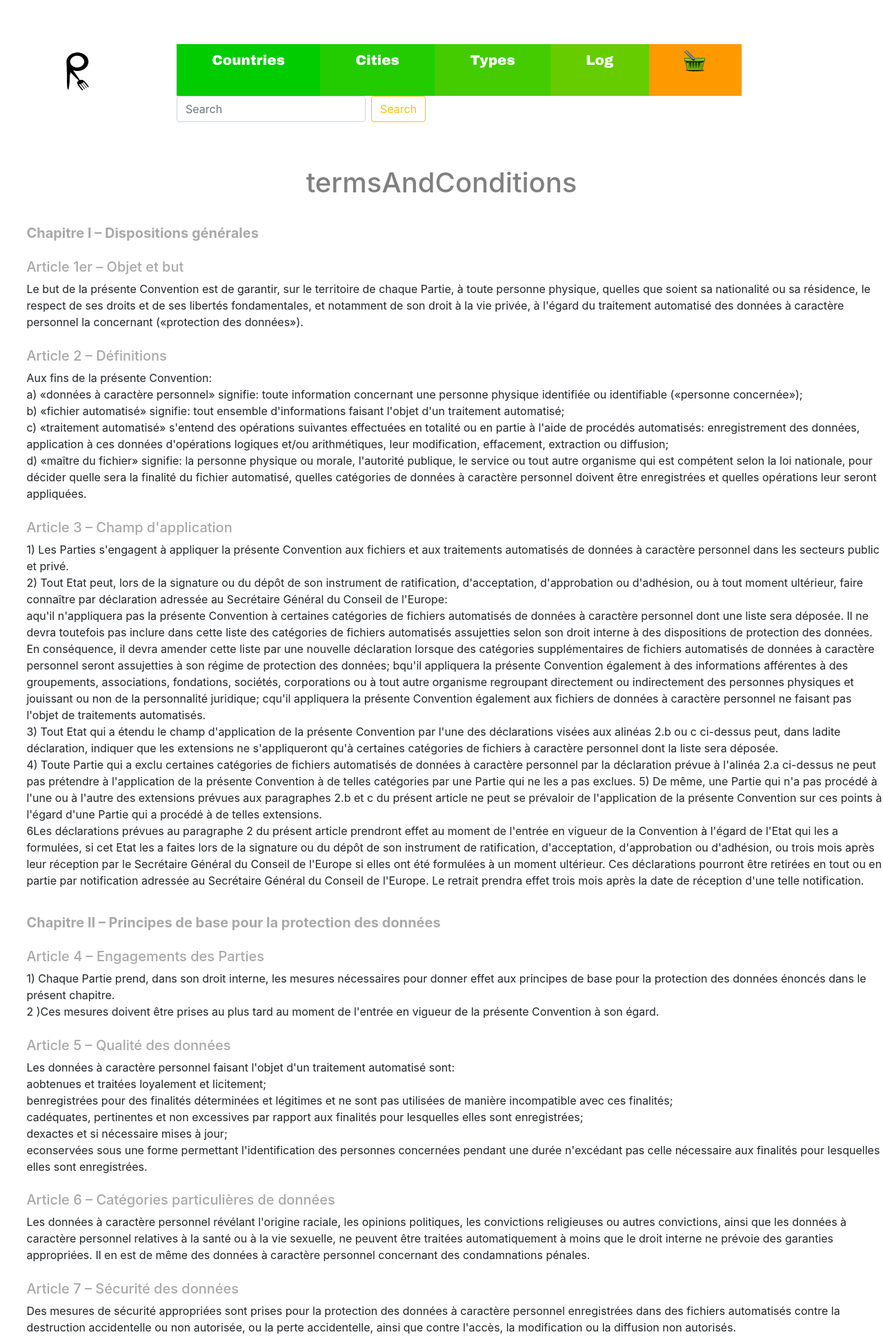
After one commit to bramsobrahms/restonline, a Symfony app: template templates/infos/condition.html.twig in a window 1280 px wide. The commit adds this page. Shown: the top 1939 px of the page at 69% size. Run offline with Twig, Linux system fonts and the light colour scheme; the template is opened without the code that fills it, so the values that code supplies are empty; some libraries are stand-ins or nearby versions.

Commit message:
Make css

```diff
--- a/composer.json
+++ b/composer.json
@@ -25,7 +25,7 @@
         "symfony/routing": "*",
         "symfony/security-bundle": "*",
         "symfony/serializer-pack": "*",
-        "symfony/swiftmailer-bundle": "^3.1",
+        "symfony/swiftmailer-bundle": "^3.2",
         "symfony/twig-bundle": "*",
         "symfony/validator": "*",
         "symfony/var-dumper": "*",
@@ -34,7 +34,6 @@
         "symfony/web-server-bundle": "*",
         "symfony/webpack-encore-pack": "^1.0",
         "symfony/yaml": "*"
-
     },
     "require-dev": {
         "sensiolabs/security-checker": "^4.1",
--- a/public/dist/css/styles.css
+++ b/public/dist/css/styles.css
@@ -337,3 +353,23 @@ td{
 	margin-top: 2%;
 	margin-left: 40%
 }
+
+/*
+ This is for the folder template
+ Infos/terms.html.twig and FAQ.html.twig
+*/
+
+.infosTerms{
+	color:gray;
+	margin-top: 5%;
+}
+
+.infosChap{
+	color:darkgray;
+	margin-top: 3%;
+}
+
+.infosTitle{
+	color:darkgrey;
+	margin-top: 2%;
+}
--- a/src/Controller/ContactController.php
+++ b/src/Controller/ContactController.php
@@ -48,7 +48,7 @@ class ContactController extends AbstractController
 		]);
 	}
 
-
+	// send a mail for each restaurant personal
 	private function sendEmail(){
 		$myappContactMail = 'bramsobrahm@gmail.com';
 		$myappContactPassword = '123';
--- a/templates/base.html.twig
+++ b/templates/base.html.twig
@@ -60,7 +60,20 @@
 
 		<div id="footer">
 			{% block footer %}
-				Brahim KHADRI<br /> -- TFE -- <br />2018
+				<br />
+				<!-- send email to admin website -->
+				<a href="mailto:Restonline@gmail.com" style="color:#931969; font-family: 'DIN Alternate';">
+					<p class="footerCss">Contact us</p>
+				</a>
+				<a href="{{path('faq')}}"><p class="footerCss">F.A.Q</p></a>
+				<a href="{{path('termsAndConditions')}}"><p class="footerCss">Terms and conditions</p></a>
+
+				<!-- Property the website -->
+				<div id="proprietary">
+					Brahim KHADRI<br />
+					-- TFE -- 2018 --<br />
+					© restonline
+				</div>
 			{% endblock %}
 		</div>
 	</body>
--- /dev/null
+++ b/templates/infos/condition.html.twig
@@ -0,0 +1,192 @@
+{% extends 'base.html.twig' %}
+
+{% block title %}Terms and condition{% endblock %}
+
+{% block body %}
+
+    <h1 class="infosTerms" style="text-align: center">termsAndConditions</h1>
+
+    <div style="margin-left:3%;">
+
+        <h5 class="infosChap"><b>Chapitre I – Dispositions générales</b></h5>
+
+        <h5 class="infosTitle">Article 1er – Objet et but</h5>
+        Le but de la présente Convention est de garantir, sur le territoire de chaque Partie, à toute personne physique, quelles que soient sa nationalité ou sa résidence, le respect de ses droits et de ses libertés fondamentales, et notamment de son droit à la vie privée, à l'égard du traitement automatisé des données à caractère personnel la concernant («protection des données»).
+
+        <h5 class="infosTitle">Article 2 – Définitions</h5>
+        Aux fins de la présente Convention:<br />
+        a) «données à caractère personnel» signifie: toute information concernant une personne physique identifiée ou identifiable («personne concernée»);<br />
+        b) «fichier automatisé» signifie: tout ensemble d'informations faisant l'objet d'un traitement automatisé;<br />
+        c) «traitement automatisé» s'entend des opérations suivantes effectuées en totalité ou en partie à l'aide de procédés automatisés: enregistrement des données, application à ces données d'opérations logiques et/ou arithmétiques, leur modification, effacement, extraction ou diffusion;<br />
+        d) «maître du fichier» signifie: la personne physique ou morale, l'autorité publique, le service ou tout autre organisme qui est compétent selon la loi nationale, pour décider quelle sera la finalité du fichier automatisé, quelles catégories de données à caractère personnel doivent être enregistrées et quelles opérations leur seront appliquées.
+
+        <h5 class="infosTitle">Article 3 – Champ d'application</h5>
+        1) Les Parties s'engagent à appliquer la présente Convention aux fichiers et aux traitements automatisés de données à caractère personnel dans les secteurs public et privé.<br />
+        2) Tout Etat peut, lors de la signature ou du dépôt de son instrument de ratification, d'acceptation, d'approbation ou d'adhésion, ou à tout moment ultérieur, faire connaître par déclaration adressée au Secrétaire Général du Conseil de l'Europe:<br />
+        aqu'il n'appliquera pas la présente Convention à certaines catégories de fichiers automatisés de données à caractère personnel dont une liste sera déposée. Il ne devra toutefois pas inclure dans cette liste des catégories de fichiers automatisés assujetties selon son droit interne à des dispositions de protection des données. En conséquence, il devra amender cette liste par une nouvelle déclaration lorsque des catégories supplémentaires de fichiers automatisés de données à caractère personnel seront assujetties à son régime de protection des données;
+        bqu'il appliquera la présente Convention également à des informations afférentes à des groupements, associations, fondations, sociétés, corporations ou à tout autre organisme regroupant directement ou indirectement des personnes physiques et jouissant ou non de la personnalité juridique;
+        cqu'il appliquera la présente Convention également aux fichiers de données à caractère personnel ne faisant pas l'objet de traitements automatisés.<br />
+        3) Tout Etat qui a étendu le champ d'application de la présente Convention par l'une des déclarations visées aux alinéas 2.b ou c ci-dessus peut, dans ladite déclaration, indiquer que les extensions ne s'appliqueront qu'à certaines catégories de fichiers à caractère personnel dont la liste sera déposée.<br />
+        4) Toute Partie qui a exclu certaines catégories de fichiers automatisés de données à caractère personnel par la déclaration prévue à l'alinéa 2.a ci-dessus ne peut pas prétendre à l'application de la présente Convention à de telles catégories par une Partie qui ne les a pas exclues.
+        5) De même, une Partie qui n'a pas procédé à l'une ou à l'autre des extensions prévues aux paragraphes 2.b et c du présent article ne peut se prévaloir de l'application de la présente Convention sur ces points à l'égard d'une Partie qui a procédé à de telles extensions.<br />
+        6Les déclarations prévues au paragraphe 2 du présent article prendront effet au moment de l'entrée en vigueur de la Convention à l'égard de l'Etat qui les a formulées, si cet Etat les a faites lors de la signature ou du dépôt de son instrument de ratification, d'acceptation, d'approbation ou d'adhésion, ou trois mois après leur réception par le Secrétaire Général du Conseil de l'Europe si elles ont été formulées à un moment ultérieur. Ces déclarations pourront être retirées en tout ou en partie par notification adressée au Secrétaire Général du Conseil de l'Europe. Le retrait prendra effet trois mois après la date de réception d'une telle notification.
+
+
+        <h5 class="infosChap"><b>Chapitre II – Principes de base pour la protection des données</b></h5>
+
+        <h5 class="infosTitle">Article 4 – Engagements des Parties</h5>
+        1) Chaque Partie prend, dans son droit interne, les mesures nécessaires pour donner effet aux principes de base pour la protection des données énoncés dans le présent chapitre.<br />
+        2 )Ces mesures doivent être prises au plus tard au moment de l'entrée en vigueur de la présente Convention à son égard.<br />
+
+        <h5 class="infosTitle">Article 5 – Qualité des données</h5>
+        Les données à caractère personnel faisant l'objet d'un traitement automatisé sont:<br />
+        aobtenues et traitées loyalement et licitement;<br />
+        benregistrées pour des finalités déterminées et légitimes et ne sont pas utilisées de manière incompatible avec ces finalités;<br />
+        cadéquates, pertinentes et non excessives par rapport aux finalités pour lesquelles elles sont enregistrées;<br />
+        dexactes et si nécessaire mises à jour;<br />
+        econservées sous une forme permettant l'identification des personnes concernées pendant une durée n'excédant pas celle nécessaire aux finalités pour lesquelles elles sont enregistrées.
+
+        <h5 class="infosTitle">Article 6 – Catégories particulières de données</h5>
+        Les données à caractère personnel révélant l'origine raciale, les opinions politiques, les convictions religieuses ou autres convictions, ainsi que les données à caractère personnel relatives à la santé ou à la vie sexuelle, ne peuvent être traitées automatiquement à moins que le droit interne ne prévoie des garanties appropriées. Il en est de même des données à caractère personnel concernant des condamnations pénales.
+
+        <h5 class="infosTitle">Article 7 – Sécurité des données</h5>
+        Des mesures de sécurité appropriées sont prises pour la protection des données à caractère personnel enregistrées dans des fichiers automatisés contre la destruction accidentelle ou non autorisée, ou la perte accidentelle, ainsi que contre l'accès, la modification ou la diffusion non autorisés.
+
+        <h5 class="infosTitle">Article 8 – Garanties complémentaires pour la personne concernée</h5>
+        Toute personne doit pouvoir:<br />
+        aconnaître l'existence d'un fichier automatisé de données à caractère personnel, ses finalités principales, ainsi que l'identité et la résidence habituelle ou le principal établissement du maître du fichier;<br />
+        bobtenir à des intervalles raisonnables et sans délais ou frais excessifs la confirmation de l'existence ou non dans le fichier automatisé, de données à caractère personnel la concernant ainsi que la communication de ces données sous une forme intelligible;<br />
+        cobtenir, le cas échéant, la rectification de ces données ou leur effacement lorsqu'elles ont été traitées en violation des dispositions du droit interne donnant effet aux principes de base énoncés dans les articles 5 et 6 de la présente Convention;<br />
+        ddisposer d'un recours s'il n'est pas donné suite à une demande de confirmation ou, le cas échéant, de communication, de rectification ou d'effacement, visée aux paragraphes b et c du présent article.
+
+        <h5 class="infosTitle">Article 9 – Exceptions et restrictions</h5>
+        1) Aucune exception aux dispositions des articles 5, 6 et 8 de la présente Convention n'est admise, sauf dans les limites définies au présent article.<br />
+        2) Il est possible de déroger aux dispositions des articles 5, 6 et 8 de la présente Convention lorsqu'une telle dérogation, prévue par la loi de la Partie, constitue une mesure nécessaire dans une société démocratique:<br />
+        a) à la protection de la sécurité de l'Etat, à la sûreté publique, aux intérêts monétaires de l'Etat ou à la répression des infractions pénales;<br />
+        b) à la protection de la personne concernée et des droits et libertés d'autrui.<br />
+        3) Des restrictions à l'exercice des droits visés aux paragraphes b, c et d de l'article 8 peuvent être prévues par la loi pour les fichiers automatisés de données à caractère personnel utilisés à des fins de statistiques ou de recherches scientifiques, lorsqu'il n'existe manifestement pas de risques d'atteinte à la vie privée des personnes concernées.
+
+        <h5 class="infosTitle">Article 10 – Sanctions et recours</h5>
+        Chaque Partie s'engage à établir des sanctions et recours appropriés visant les violations aux dispositions du droit interne donnant effet aux principes de base pour la protection des données énoncés dans le présent chapitre.
+
+        <h5 class="infosTitle">Article 11 – Protection plus étendue</h5>
+        Aucune des dispositions du présent chapitre ne sera interprétée comme limitant ou portant atteinte à la faculté pour chaque Partie d'accorder aux personnes concernées une protection plus étendue que celle prévue par la présente Convention.
+
+
+
+        <h5 class="infosChap">Chapitre III – Flux transfrontières de données</h5>
+
+        <h5 class="infosTitle">Article 12 – Flux transfrontières de données à caractère personnel et droit interne</h5>
+        1) Les dispositions suivantes s'appliquent aux transferts à travers les frontières nationales, quel que soit le support utilisé, de données à caractère personnel faisant l'objet d'un traitement automatisé ou rassemblées dans le but de les soumettre à un tel traitement.<br />
+        2) Une Partie ne peut pas, aux seules fins de la protection de la vie privée, interdire ou soumettre à une autorisation spéciale les flux transfrontières de données à caractère personnel à destination du territoire d'une autre Partie.<br />
+        3) Toutefois, toute Partie a la faculté de déroger aux dispositions du paragraphe 2:<br />
+        a) dans la mesure où sa législation prévoit une réglementation spécifique pour certaines catégories de données à caractère personnel ou de fichiers automatisés de données à caractère personnel, en raison de la nature de ces données ou de ces fichiers, sauf si la réglementation de l'autre Partie apporte une protection équivalente;<br />
+        b) lorsque le transfert est effectué à partir de son territoire vers le territoire d'un Etat non contractant par l'intermédiaire du territoire d'une autre Partie, afin d'éviter que de tels transferts n'aboutissent à contourner la législation de la Partie visée au début du présent paragraphe.
+
+
+
+        <h5 class="infosChap">Chapitre IV – Entraide</h5>
+
+        <h5 class="infosTitle">Article 13 – Coopération entre les Parties</h5>
+        1Les Parties s'engagent à s'accorder mutuellement assistance pour la mise en œuvre de la présente Convention.
+        2A cette fin,
+        achaque Partie désigne une ou plusieurs autorités dont elle communique la dénomination et l'adresse au Secrétaire Général du Conseil de l'Europe;
+        bchaque Partie qui a désigné plusieurs autorités indique dans la communication visée à l'alinéa précédent la compétence de chacune de ces autorités.
+        3Une autorité désignée par une Partie, à la demande d'une autorité désignée par une autre Partie:
+        afournira des informations sur son droit et sur sa pratique administrative en matière de protection des données;
+        bprendra, conformément à son droit interne et aux seules fins de la protection de la vie privée, toutes mesures appropriées pour fournir des informations de fait concernant un traitement automatisé déterminé effectué sur son territoire à l'exception toutefois des données à caractère personnel faisant l'objet de ce traitement.
+
+        <h5 class="infosTitle">Article 14 – Assistance aux personnes concernées ayant leur résidence à l'étranger</h5>
+        1Chaque Partie prête assistance à toute personne ayant sa résidence à l'étranger pour l'exercice des droits prévus par son droit interne donnant effet aux principes énoncés à l'article 8 de la présente Convention.
+        2Si une telle personne réside sur le territoire d'une autre Partie, elle doit avoir la faculté de présenter sa demande par l'intermédiaire de l'autorité désignée par cette Partie.
+        3La demande d'assistance doit contenir toutes les indications nécessaires concernant notamment:
+        ale nom, l'adresse et tous autres éléments pertinents d'identification concernant le requérant;
+        ble fichier automatisé de données à caractère personnel auquel la demande se réfère ou le maître de ce fichier;
+        cle but de la demande.
+
+        <h5 class="infosTitle">Article 15 – Garanties concernant l'assistance fournie par les autorités désignées</h5>
+        1Une autorité désignée par une Partie qui a reçu des informations d'une autorité désignée par une autre Partie, soit à l'appui d'une demande d'assistance, soit en réponse à une demande d'assistance qu'elle a formulée elle-même, ne pourra faire usage de ces informations à des fins autres que celles spécifiées dans la demande d'assistance.
+        2Chaque Partie veillera à ce que les personnes appartenant ou agissant au nom de l'autorité désignée soient liées par des obligations appropriées de secret ou de confidentialité à l'égard de ces informations.
+        3En aucun cas, une autorité désignée ne sera autorisée à faire, aux termes de l'article 14, paragraphe 2, une demande d'assistance au nom d'une personne concernée résidant à l'étranger, de sa propre initiative et sans le consentement exprès de cette personne.
+
+        <h5 class="infosTitle">Article 16 – Refus des demandes d'assistance</h5>
+        Une autorité désignée, saisie d'une demande d'assistance aux termes des articles 13 ou 14 de la présente Convention, ne peut refuser d'y donner suite que si:
+        ala demande est incompatible avec les compétences, dans le domaine de la protection des données, des autorités habilitées à répondre;
+        bla demande n'est pas conforme aux dispositions de la présente Convention;
+        cl'exécution de la demande serait incompatible avec la souveraineté, la sécurité ou l'ordre public de la Partie qui l'a désignée, ou avec les droits et libertés fondamentales des personnes relevant de la juridiction de cette Partie.
+
+        <h5 class="infosTitle">Article 17 – Frais et procédures de l'assistance</h5>
+        1L'entraide que les Parties s'accordent aux termes de l'article 13, ainsi que l'assistance qu'elles prêtent aux personnes concernées résidant à l'étranger aux termes de l'article 14, ne donnera pas lieu au paiement des frais et droits autres que ceux afférents aux experts et aux interprètes. Ces frais et droits seront à la charge de la Partie qui a désigné l'autorité qui a fait la demande d'assistance.
+        2La personne concernée ne peut être tenue de payer, en liaison avec les démarches entreprises pour son compte sur le territoire d'une autre Partie, des frais et droits autres que ceux exigibles des personnes résidant sur le territoire de cette Partie.
+        3Les autres modalités relatives à l'assistance concernant notamment les formes et procédures ainsi que les langues à utiliser seront établies directement entre les Parties concernées.
+
+
+        <h5 class="infosChap">Chapitre V – Comité consultatif</h5>
+
+            <h5 class="infosTitle">Article 18 – Composition du comité</h5>
+        1Un comité consultatif est constitué après l'entrée en vigueur de la présente Convention.
+        2Toute Partie désigne un représentant et un suppléant à ce comité. Tout Etat membre du Conseil de l'Europe qui n'est pas Partie à la Convention a le droit de se faire représenter au comité par un observateur.
+        3Le comité consultatif peut, par une décision prise à l'unanimité, inviter tout Etat non membre du Conseil de l'Europe qui n'est pas Partie à la Convention à se faire représenter par un observateur à l'une de ses réunions.
+
+        <h5 class="infosTitle">Article 19 – Fonctions du comité</h5>
+        Le comité consultatif:
+        apeut faire des propositions en vue de faciliter ou d'améliorer l'application de la Convention;
+        bpeut faire des propositions d'amendement à la présente Convention conformément à l'article 21;
+        cformule un avis sur toute proposition d'amendement à la présente Convention qui lui est soumis conformément à l'article 21 , paragraphe 3;
+        dpeut, à la demande d'une Partie, exprimer un avis sur toute question relative à l'application de la présente Convention.
+
+        <h5 class="infosTitle">Article 20 – Procédure</h5>
+        1Le comité consultatif est convoqué par le Secrétaire Général du Conseil de l'Europe. Il tient sa première réunion dans les douze mois qui suivent l'entrée en vigueur de la présente Convention. Il se réunit par la suite au moins une fois tous les deux ans et, en tout cas, chaque fois qu'un tiers des représentants des Parties demande sa convocation.
+        2La majorité des représentants des Parties constitue le quorum nécessaire pour tenir une réunion du comité consultatif.
+        3A l'issue de chacune de ses réunions, le comité consultatif soumet au Comité des Ministres du Conseil de l'Europe un rapport sur ses travaux et sur le fonctionnement de la Convention.
+        4Sous réserve des dispositions de la présente Convention, le Comité consultatif établit son règlement intérieur.
+
+
+        <h5 class="infosChap">Chapitre VI – Amendements</h5>
+
+        <h5 class="infosTitle">Article 21 – Amendements</h5>
+        1Des amendements à la présente Convention peuvent être proposés par une Partie, par le Comité des Ministres du Conseil de l'Europe ou par le comité consultatif.
+        2Toute proposition d'amendement est communiquée par le Secrétaire Général du Conseil de l'Europe aux Etats membres du Conseil de l'Europe et à chaque Etat non membre qui a adhéré ou a été invité à adhérer à la présente Convention conformément aux dispositions de l'article 23.
+        3En outre, tout amendement proposé par une Partie ou par le Comité des Ministres est communiqué au comité consultatif qui soumet au Comité des Ministres son avis sur l'amendement proposé.
+        4Le Comité des Ministres examine l'amendement proposé et tout avis soumis par le comité consultatif et peut approuver l'amendement.
+        5Le texte de tout amendement approuvé par le Comité des Ministres conformément au paragraphe 4 du présent article est transmis aux Parties pour acceptation.
+        6Tout amendement approuvé conformément au paragraphe 4 du présent article entrera en vigueur le trentième jour après que toutes les Parties auront informé le Secrétaire Général qu'elles l'ont accepté.
+
+
+        <h5 class="infosChap">Chapitre VII – Clauses finales</h5>
+
+        <h5 class="infosTitle">Article 22 – Entrée en vigueur</h5>
+        1La présente Convention est ouverte à la signature des Etats membres du Conseil de l'Europe. Elle sera soumise à ratification, acceptation ou approbation. Les instruments de ratification, d'acceptation ou d'approbation seront déposés près le Secrétaire Général du Conseil de l'Europe.
+        2La présente Convention entrera en vigueur le premier jour du mois qui suit l'expiration d'une période de trois mois après la date à laquelle cinq Etats membres du Conseil de l'Europe auront exprimé leur consentement à être liés par la Convention conformément aux dispositions du paragraphe précédent.
+        3Pour tout Etat membre qui exprimera ultérieurement son consentement à être lié par la Convention, celle-ci entrera en vigueur le premier jour du mois qui suit l'expiration d'une période de trois mois après la date du dépôt de l'instrument de ratification, d'acceptation ou d'approbation.
+
+        <h5 class="infosTitle">Article 23 – Adhésion d'Etats non membres</h5>
+        1Après l'entrée en vigueur de la présente Convention, le Comité des Ministres du Conseil de l'Europe pourra inviter tout Etat non membre du Conseil de l'Europe à adhérer à la présente Convention par une décision prise à la majorité prévue à l'article 20.d du Statut du Conseil de l'Europe et à l'unanimité des représentants des Etats contractants ayant le droit de siéger au comité.
+        2Pour tout Etat adhérant, la Convention entrera en vigueur le premier jour du mois qui suit l'expiration d'une période de trois mois après la date du dépôt de l'instrument d'adhésion près le Secrétaire Général du Conseil de l'Europe.
+
+        <h5 class="infosTitle">Article 24 – Clause territoriale</h5>
+        1Tout Etat peut, au moment de la signature ou au moment du dépôt de son instrument de ratification, d'acceptation, d'approbation ou d'adhésion, désigner le ou les territoires auxquels s'appliquera la présente Convention.
+        2Tout Etat peut, à tout autre moment par la suite, par une déclaration adressée au Secrétaire Général du Conseil de l'Europe, étendre l'application de la présente Convention à tout autre territoire désigné dans la déclaration. La Convention entrera en vigueur à l'égard de ce territoire le premier jour du mois qui suit l'expiration d'une période de trois mois après la date de réception de la déclaration par le Secrétaire Général.
+        3Toute déclaration faite en vertu des deux paragraphes précédents pourra être retirée, en ce qui concerne tout territoire désigné dans cette déclaration, par notification adressée au Secrétaire Général. Le retrait prendra effet le premier jour du mois qui suit l'expiration d'une période de six mois après la date de réception de la notification par le Secrétaire Général.
+
+        <h5 class="infosTitle">Article 25 – Réserves</h5>
+        Aucune réserve n'est admise aux dispositions de la présente Convention.
+
+        <h5 class="infosTitle">Article 26 – Dénonciation</h5>
+        1Toute Partie peut, à tout moment, dénoncer la présente Convention en adressant une notification au Secrétaire Général du Conseil de l'Europe.
+        2La dénonciation prendra effet le premier jour du mois qui suit l'expiration d'une période de six mois après la date de réception de la notification par le Secrétaire Général.
+
+        <h5 class="infosTitle">Article 27 – Notifications</h5>
+        Le Secrétaire Général du Conseil de l'Europe notifiera aux Etats membres du Conseil et à tout Etat ayant adhéré à la présente Convention:
+        atoute signature;
+        ble dépôt de tout instrument de ratification, d'acceptation, d'approbation ou d'adhésion;
+        ctoute date d'entrée en vigueur de la présente Convention conformément à ses articles 22, 23 et 24;
+        dtout autre acte, notification ou communication ayant trait à la présente Convention.<br />
+
+        En foi de quoi, les soussignés, dûment autorisés à cet effet, ont signé la présente Convention.<br />
+
+        Fait à Strasbourg, le 28 janvier 1981, en français et en anglais, les deux textes faisant également foi, en un seul exemplaire qui sera déposé dans les archives du Conseil de l'Europe. Le Secrétaire Général du Conseil de l'Europe en communiquera copie certifiée conforme à chacun des Etats membres du Conseil de l'Europe et à tout Etat invité à adhérer à la présente Convention.
+
+        Source : Treaty Office on http://conventions.coe.int
+    </div>
+{% endblock %}
--- a/templates/security/login.html.twig
+++ b/templates/security/login.html.twig
@@ -5,7 +5,7 @@
         <div>{{ error.messageKey|trans(error.messageData, 'security') }}</div>
     {% endif %}
 
-    <div>
+    <div style="height: 350px; margin-top:150px;">
         <form action="{{ path('login') }}" method="post" id="login">
             <!-- This is the form -->
             <h2>Connect</h2>
@@ -26,7 +26,7 @@
             <br />
 
             <!-- This is the link to register -->
-            <a id="register" href="{{path('register')}}">s'inscrire</a>
+            <a id="register" href="{{path('register')}}">register</a>
         </form>
     </div>
 {% endblock %}
```
Also changed, not shown: other parts of public/dist/css/styles.css (+23 -7 lines), src/Controller/infosController.php (added, +31 -0 lines), templates/infos/faq.html.twig (added, +12 -0 lines), templates/restaurants/oneResto.html.twig (+67 -10 lines), templates/types/index.html.twig (+6 -6 lines), src/Repository/RestaurantsRepository.php (line endings or trailing spaces), 1 other file.
